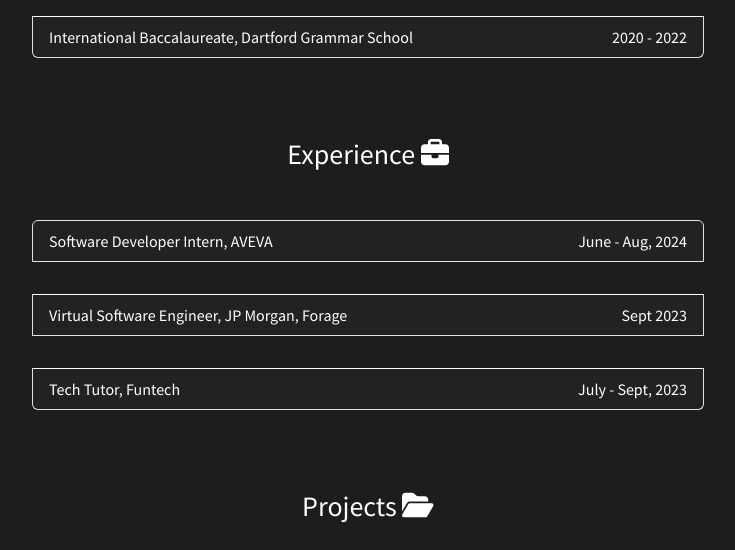
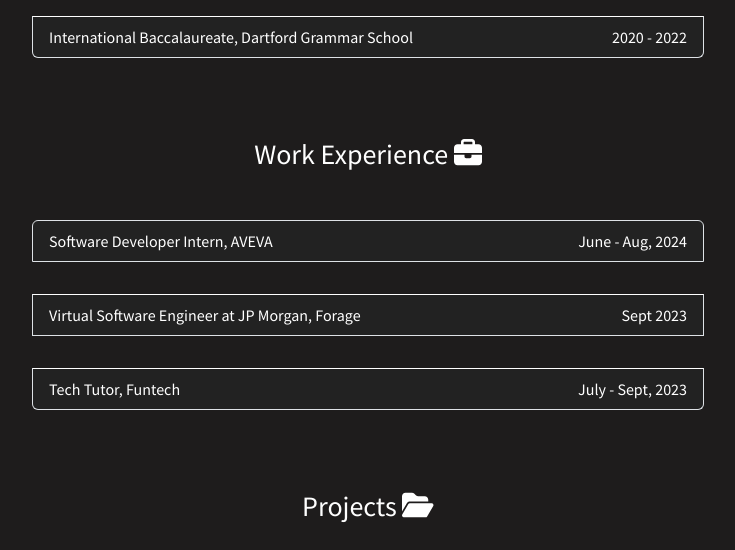
Before and after one commit to oliverbrown1/portfolio_website, a website: page index.html in a window 1280 px wide. Shown: the part 1820-2370 px from the top of the page, without its empty margins (272-1007 px from the left). Drawn offline with nearby package versions, Linux system fonts and the light colour scheme; some icons are missing.

Commit message:
tiny change

```diff
--- a/index.html
+++ b/index.html
@@ -131,7 +131,7 @@
                             </ul>
                         </div>
                         <div class="col-lg-12 col-md-12 text-center mb-5">
-                            <h3 class = "mb-5">Experience <i class="fas fa-briefcase"></i></h3>
+                            <h3 class = "mb-5">Work Experience <i class="fas fa-briefcase"></i></h3>
                             <ul class="list-group">
                                 <li class="list-group-item">
                                     <div data-bs-toggle="collapse" href="#info3" role="button" aria-expanded="false" aria-controls="info3" class="hover-underline">
@@ -154,7 +154,7 @@
                                 </li>
                                 <li class="list-group-item" style="border-top: solid 1px white">
                                     <div data-bs-toggle="collapse" href="#info4" role="button" aria-expanded="false" aria-controls="info4" class="hover-underline">
-                                        Virtual Software Engineer, JP Morgan, Forage
+                                        Virtual Software Engineer at JP Morgan, Forage
                                         <span class="float-end">Sept 2023</span>
                                     </div>
                                     <div class="collapse" id="info4">
```
